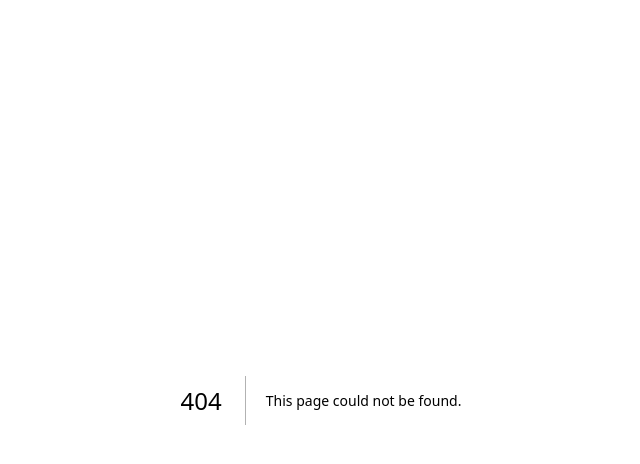
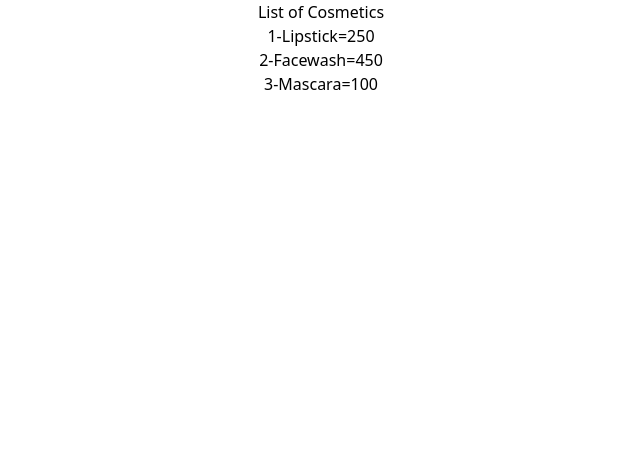
Before and after one commit to Shm-Rsuf/next-routing, a Next.js app: page /cosmetics in a window 1280 px wide. Before the commit this address had no page. Shown: the top 464 px of the page, without its empty margins (319-959 px from the left). Built offline with nearby package versions, Linux system fonts and the light colour scheme; data requests are answered from the project's data file.

Commit message:
static site generation and isr added

```diff
--- /dev/null
+++ b/db.json
@@ -0,0 +1,19 @@
+{
+  "cosmetics": [
+    {
+      "id": 1,
+      "title": "Lipstick",
+      "price": 250
+    },
+    {
+      "id": 2,
+      "title": "Facewash",
+      "price": 450
+    },
+    {
+      "id": 3,
+      "title": "Mascara",
+      "price": 100
+    }
+  ]
+}
--- a/package.json
+++ b/package.json
@@ -6,11 +6,13 @@
     "dev": "next dev",
     "build": "next build",
     "start": "next start",
-    "lint": "next lint"
+    "lint": "next lint",
+    "serve": "json-server --watch db.json --port 4000"
   },
   "dependencies": {
     "eslint": "8.36.0",
     "eslint-config-next": "13.2.4",
+    "json-server": "^0.17.3",
     "next": "13.2.4",
     "react": "18.2.0",
     "react-dom": "18.2.0"
--- /dev/null
+++ b/pages/cosmetics.js
@@ -0,0 +1,28 @@
+const Consmetics = ({ cosmetics }) => {
+  return (
+    <div className="container mx-auto text-center">
+      <h1>List of Cosmetics</h1>
+      {cosmetics.map((cosmetic) => (
+        <div key={cosmetic.id}>
+          <h3>
+            {cosmetic.id}-{cosmetic.title}={cosmetic.price}
+          </h3>
+        </div>
+      ))}
+    </div>
+  );
+};
+
+export default Consmetics;
+
+export async function getStaticProps() {
+  const res = await fetch("http://localhost:4000/cosmetics");
+  const data = await res.json();
+
+  return {
+    props: {
+      cosmetics: data,
+    },
+    revalidate: 10,
+  };
+}
```
Also changed, not shown: 1 other file (tests, documents, lock files or other folders).
